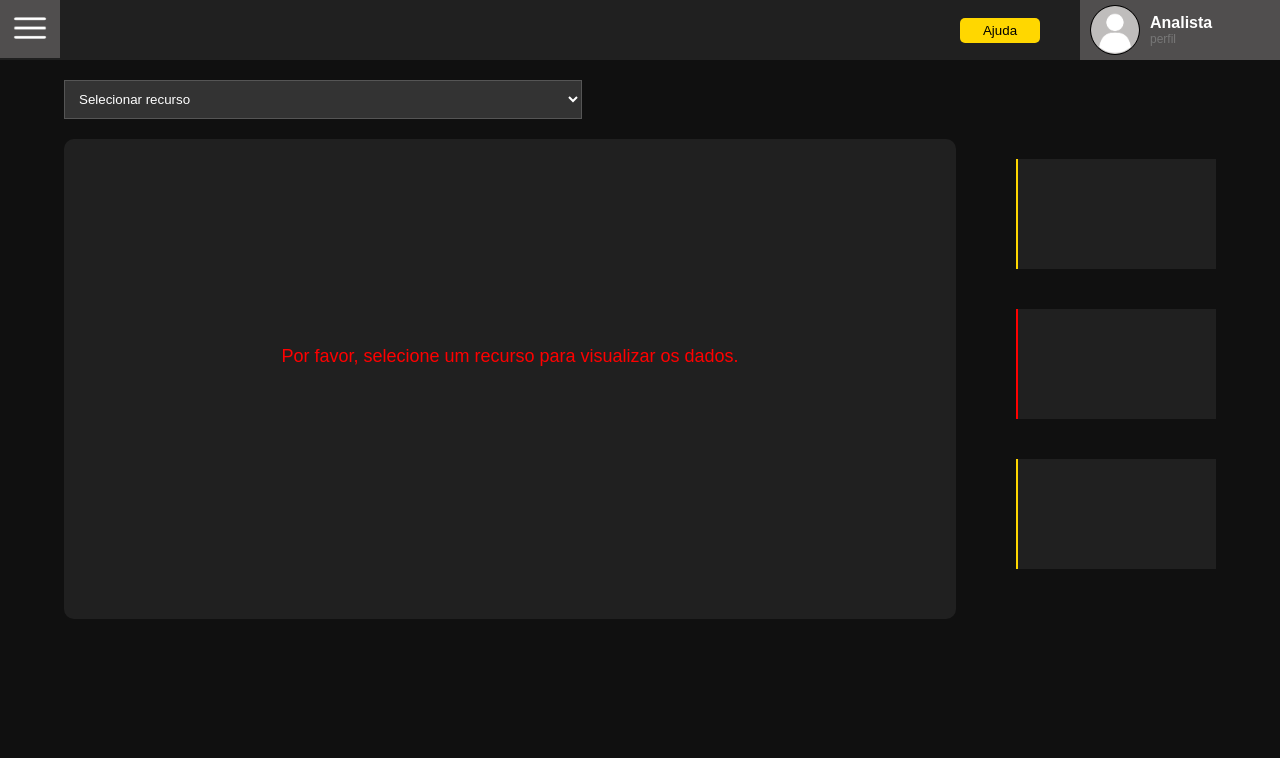
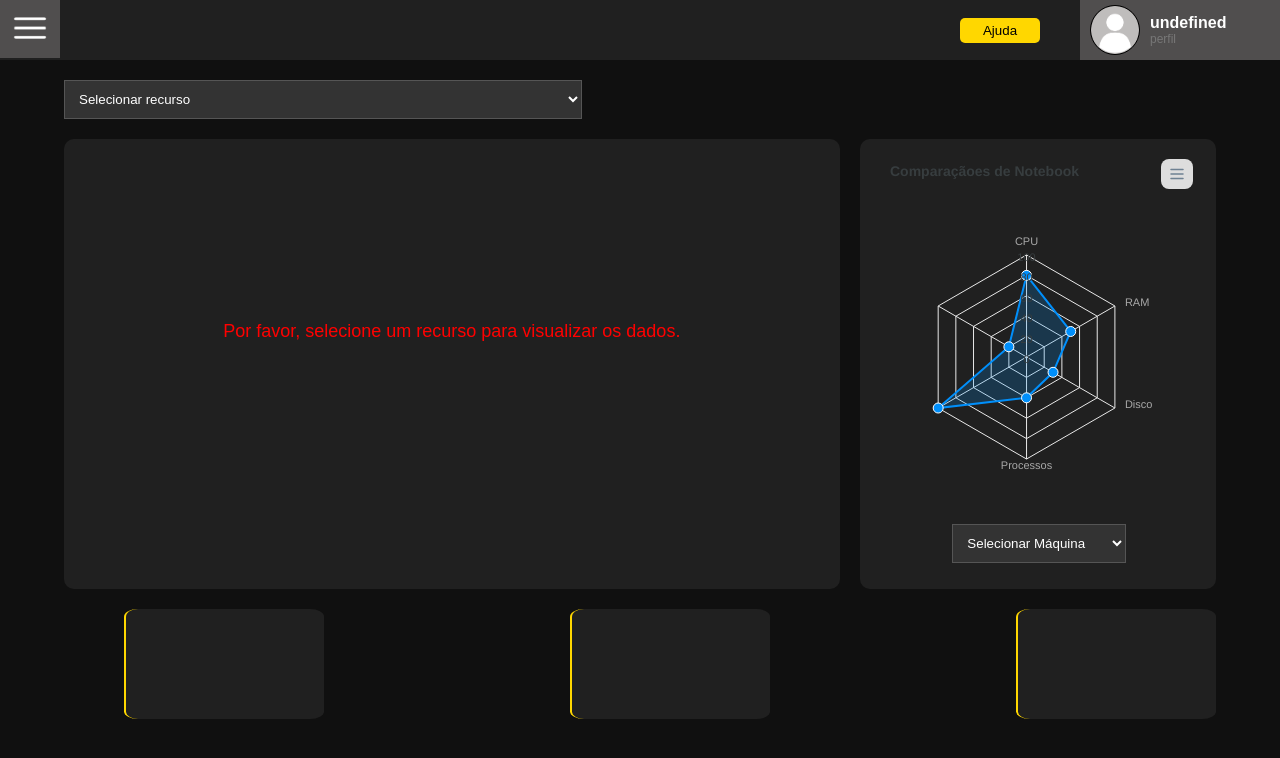
Before and after one commit to RemoteGuard/RemoteGuard, a website: page web-data-viz/public/dashboard/DashAnalista.html in a window 1280 px wide. Drawn offline with nearby package versions, Linux system fonts and the light colour scheme.

Commit message:
Grafico de radar estatico

```diff
--- a/web-data-viz/public/css/dashboard-teste-analista.css
+++ b/web-data-viz/public/css/dashboard-teste-analista.css
@@ -209,6 +209,15 @@
     width: 45%;
   }
 
+  .maquina{
+    background-color: #333;
+    color: white;
+    border: 1px solid #555;
+    padding: 10px;
+    width: 55%;
+    align-items: center;
+  margin-left: 23%;
+  }
   .dashboard {
     display: flex;
     justify-content: space-between;
@@ -239,7 +248,18 @@
     padding: 20px;
     border-radius: 10px;
     width: 100%;
-    height: 480px;
+    height: 450px;
+  }
+
+  .chart-container2{
+    background-color: #202020;
+    margin-left: 20px;
+    padding: 20px;
+    border-radius: 10px;
+    width: 45%;
+    height: 450px;
+
+
   }
   .texto-card{
     display: flex;
@@ -261,7 +281,7 @@
 
   .status-boxes {
     display: flex;
-    flex-direction: column;
+    flex-direction: row;
     justify-content: space-between;
     margin-left: 10px;
   }
@@ -278,7 +298,7 @@
     height: 110px;
     margin: 20px 0;
     background-color: #202020;
-    border-radius: 0px;
+    border-radius: 7%;
     margin-left: 50px;
     transition: transform 0.5s ease, box-shadow 0.5s ease;
   }
@@ -288,7 +308,7 @@
     height: 110px;
     margin: 20px 0;
     background-color: #202020;
-    border-radius: 0px;
+    border-radius: 7%;
     margin-left: 50px;
     transition: transform 0.5s ease, box-shadow 0.5s ease;
   }
@@ -312,7 +332,7 @@
 
   .status-card.vermelho {
     border-color: #FF0000;
-    border-left: 2px solid #FF0000;
+    border-left: 2px solid #FFD700;
   }
 
   .status-card2.vermelho2 {
--- a/web-data-viz/public/dashboard/DashAnalista.html
+++ b/web-data-viz/public/dashboard/DashAnalista.html
@@ -20,7 +20,7 @@
       <div class="perfil-container">
         <img src="../assets/imgs/a.png" alt="Imagem de Perfil">
         <div class="perfil-text">
-          <span class="nome">Analista</span>
+          <span class="nome" id="b_usuario">Analista</span>
           <span class="legenda">perfil</span>
         </div>
       </div>
@@ -53,21 +53,26 @@
         <div class="mensagem-estilo2" id="mensagemAviso" style="color: red;">Por favor, selecione um recurso para visualizar os dados.</div>
         <div id="chart"></div>
       </div>
+      <div class="chart-container2">
+      <div  id="chart2"></div>
+      <select class="maquina" id="maquina">
+        <option value="" selected disabled>Selecionar Máquina </option>
+        <option value="2">Máquina 2</option>
+        <option value="3">Máquina 3</option>
+        <option value="4">Máquina 4</option>
+      </select>
+    </div>
+      </div>
       <div class="status-boxes">
         <div class="status-card verde"><span id="funcionario-ativo" class="text-card"></span></div>
         <div class="status-card vermelho"><span id="recurso-alerta" class="text-card"></span></div>
         <div class="status-card amarelo"><span id="processo-mais-utilizado" class="text-card"></span></div>
-      </div>
-    </div>
-
-    <div class="cor-botoes">
-      <div class="cor-box vermelho"></div>
-      <div class="cor-box amarelo"></div>
-      <div class="cor-box verde"></div>
     </div>
   </main>
 
   <script>
+
+  b_usuario.innerHTML = sessionStorage.NOME_USUARIO;
     let grafico;
 
     function definirRecurso(recursoSelecionado) {
@@ -94,10 +99,10 @@
         series: [{
           name: label,
           data: dados,
-          color: '#FFD700' // Cor amarela para a linha
+          color: '#FFD700'
         }],
         chart: {
-          height: 350,
+          height: 400,
           type: 'line',
           zoom: { enabled: true }
         },
@@ -183,7 +188,8 @@
         const labels = [];
 
         resposta.forEach(item => {
-          dados.push(label === "Memória RAM" ? item.porcentagem_ram : item.porcentagem_cpu);
+          dados.push(label
+          === "Memória RAM" ? item.porcentagem_ram : item.porcentagem_cpu);
           labels.push(new Date(item.data_captura).toLocaleTimeString());
         });
 
@@ -202,7 +208,7 @@
       })
       .then(response => response.json())
       .then(resposta => {
-        const porcentagemDisco = resposta.porcentagem_disco; // Acesso direto ao objeto
+        const porcentagemDisco = resposta.porcentagem_disco;
         if (porcentagemDisco !== undefined) {
           plotarGraficoDisco(porcentagemDisco);
         } else {
@@ -213,6 +219,32 @@
         document.getElementById('mensagemAviso').textContent = "Erro ao carregar os dados. Tente novamente mais tarde.";
       });
     }
+
+    var opnt = {
+          series: [{
+          name: 'Series 1',
+          data: [80, 50, 30, 40, 100, 20],
+        }],
+          chart: {
+          height: 350,
+          type: 'radar',
+        },
+        title: {
+          text: 'Comparaçãoes de Notebook'
+        },
+        yaxis: {
+          stepSize: 20
+        },
+        xaxis: {
+          categories: ['CPU', 'RAM', 'Disco','Processos']
+        }
+        };
+
+        var chart = new ApexCharts(document.querySelector("#chart2"), opnt);
+        chart.render();
+
+
+
 
     document.getElementById('recurso').addEventListener('change', (event) => {
       const recursoSelecionado = event.target.value;
--- a/web-data-viz/src/models/analistaModel.js
+++ b/web-data-viz/src/models/analistaModel.js
@@ -1,12 +1,12 @@
 var database = require("../database/config");
 
 function listarPorcentagemRAMPorNotebook(fkNotebook) {
-  var instrucaoSql = `SELECT porcentagem_ram, data_captura FROM dados WHERE fkNotebook =  ${fkNotebook} ORDER BY data_captura DESC LIMIT 12;
+  var instrucaoSql = `SELECT porcentagem_ram, data_captura FROM dados WHERE fkNotebook =  ${fkNotebook} ORDER BY data_captura DESC LIMIT 10;
 ;`;
   return database.executar(instrucaoSql);
 }
 function listarPorcentagemCPUPorNotebook(fkNotebook) {
-  var instrucaoSql = `SELECT porcentagem_cpu, data_captura FROM dados WHERE fkNotebook = ${fkNotebook} ORDER BY data_captura DESC LIMIT 12;`;
+  var instrucaoSql = `SELECT porcentagem_cpu, data_captura FROM dados WHERE fkNotebook = ${fkNotebook} ORDER BY data_captura DESC LIMIT 10;`;
   return database.executar(instrucaoSql);
 }
 
```
Also changed, not shown: 2 other files.
